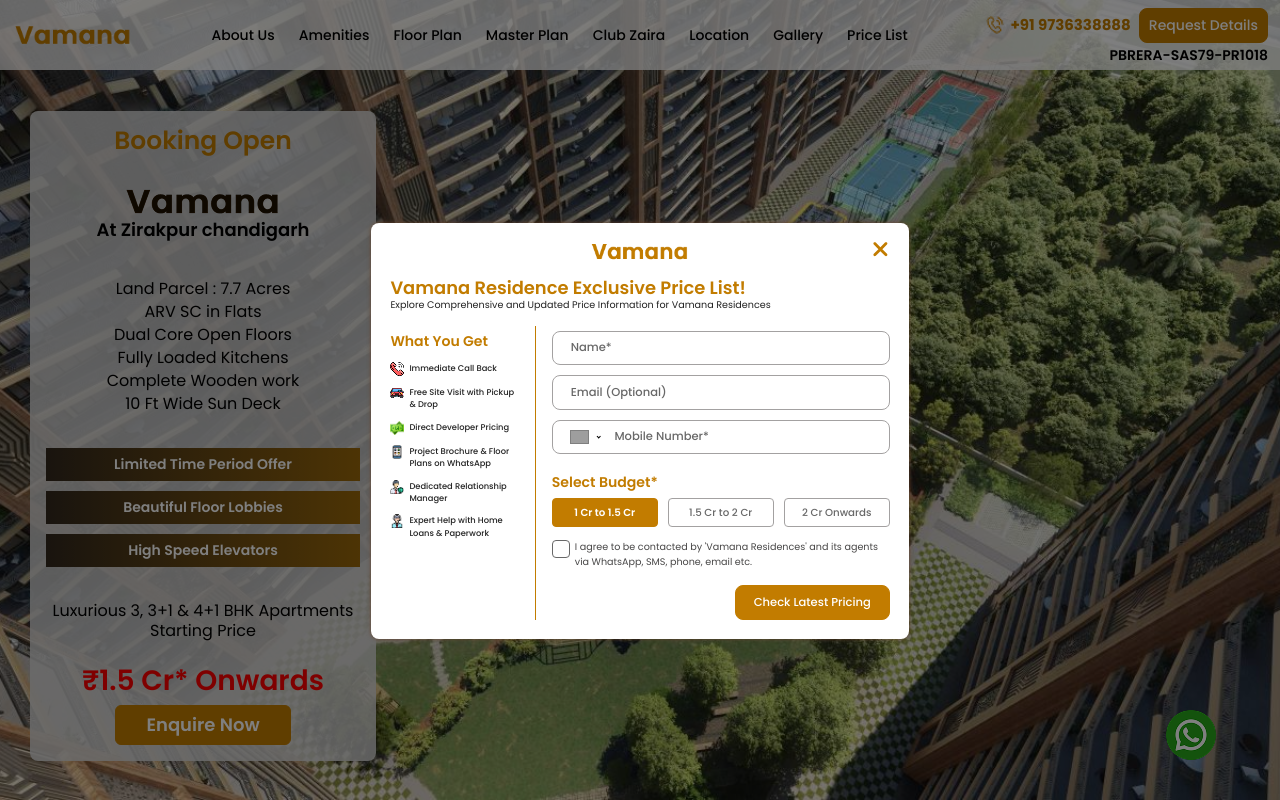
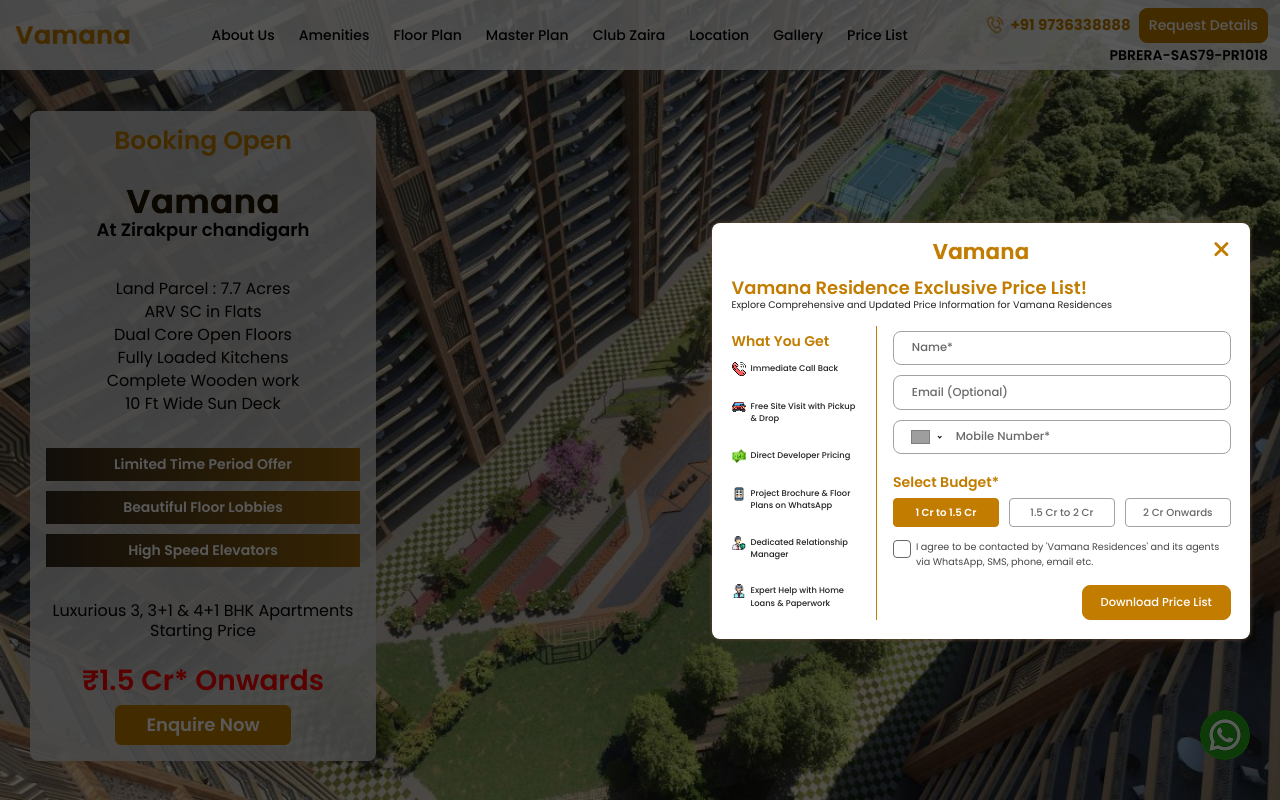
Before and after one commit to hardeep-2025/vamana-new, a React (Create React App) app: page / in a window 1280 px wide. Shown: the top 800 px of the page. Built offline with nearby package versions, Linux system fonts and the light colour scheme; grey boxes are pictures that could not be loaded.

Commit message:
form CSS updated

```diff
--- a/src/components/Layouts/Header/Header.css
+++ b/src/components/Layouts/Header/Header.css
@@ -705,7 +705,7 @@
 } */
 /* Header fixed btns */
 .fixed_btns_header {
-    right: 5%;
+    right: 67px;
     left: auto;
     position: fixed;
     bottom: 5%;
@@ -717,6 +717,11 @@
     height: 50px;
     object-fit: contain;
     cursor: pointer;
+}
+@media (max-width: 1350px) {
+    .fixed_btns_header {
+        right: 30px;
+    }
 }
 @media (max-width: 991px) {
     .fixed_btns_header .header_btns_float {
@@ -744,11 +749,15 @@
 
 
 /* popup */
+.MuiBackdrop-root.MuiModal-backdrop {
+    background-color: rgba(0, 0, 0, 0.65);
+}
 .price_list_popup_dialog.MuiDialog-root {
     width: 100%;
 }
 .price_list_popup_dialog .MuiDialog-container {
     width: 100%;
+    justify-content: end;
 }
 .form_popup .MuiDialog-container .MuiPaper-root {
     margin: 92px 30px 30px;
@@ -756,7 +765,7 @@
 }
 .price_list_popup_dialog .MuiDialog-container .MuiPaper-root {
     max-width: 42vw;
-    margin: 92px 30px 30px;
+    margin: 92px 67px 30px 30px;
     max-height: calc(100% - 100px);
     padding: 1.5vw;
 }
@@ -830,7 +839,7 @@
 .we_get_div_grid {
     display: grid;
     grid-template-columns: repeat(1, 1fr);
-    gap: 10px;
+    gap: 1.5rem;
     margin-top: 10px;
     align-items: start;
 }
@@ -887,6 +896,11 @@
         font-size: 1.75vw;
     }
 }
+@media (max-width: 1350px) {
+    .price_list_popup_dialog .MuiDialog-container .MuiPaper-root {
+        margin: 92px 30px 30px 30px;
+    }
+}
 @media (max-width: 1199px) {
     .price_list_heading_block .form_logo {
         width: 100px;
@@ -925,6 +939,9 @@
     }
     .price_list_heading_block svg {
         font-size: 1.8vw;
+    }
+    .we_get_div_grid {
+        gap: 1rem;
     }
 }
 @media (max-width: 991px) {
--- a/src/components/Layouts/PriceDetailsForm/PriceDetailsForm.jsx
+++ b/src/components/Layouts/PriceDetailsForm/PriceDetailsForm.jsx
@@ -41,7 +41,7 @@
         <p className="price_list_heading">Vamana Residence Exclusive Price List!</p>
         <p className="price_list_subtext">Explore Comprehensive and Updated Price Information for Vamana Residences</p>
         <div className="price_list_form_col">
-          <EnquireForm  formId={"download"} title="Download Price List" button="Check Latest Pricing" />
+          <EnquireForm  formId={"download"} title="Download Price List" button="Download Price List" />
         </div>
       </div>
     </Dialog>
```
